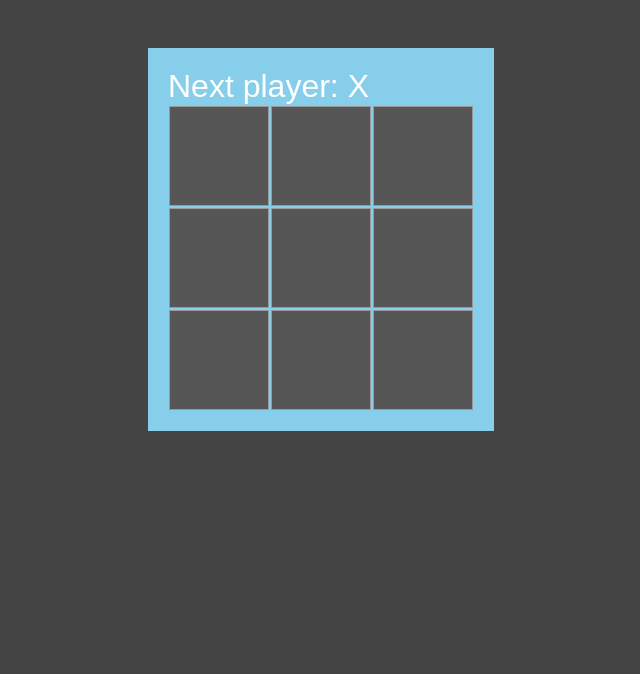
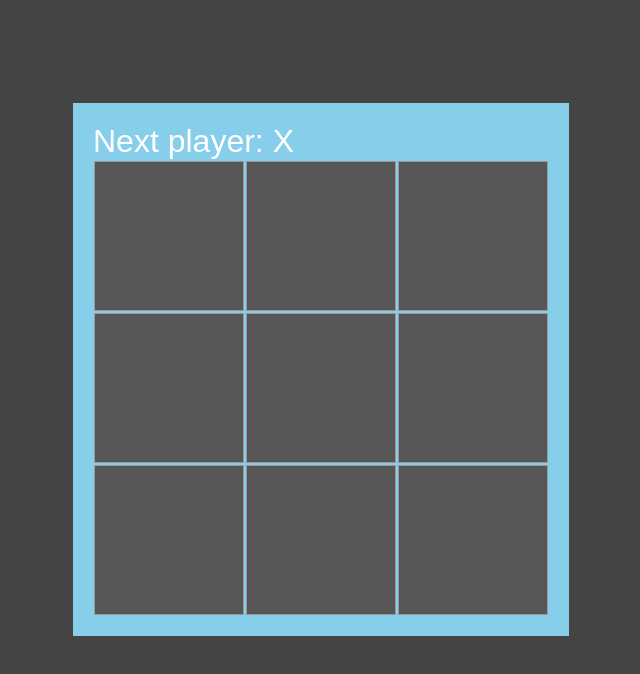
Before and after one commit to chadirabii/X-O, a React (Create React App) app: page / in a window 1280 px wide. Shown: the top 674 px of the page, without its empty margins (319-959 px from the left). Built offline with nearby package versions, Linux system fonts and the light colour scheme.

Commit message:
style modifications

```diff
--- a/src/components/Game/game.css
+++ b/src/components/Game/game.css
@@ -1,7 +1,7 @@
 body {
   background-color: #444;
   color: white;
-  margin: 20px;
+  margin: 75px;
   font: 32px "Century Gothic", Futura, sans-serif;
 }
 
--- a/src/components/Square/square.css
+++ b/src/components/Square/square.css
@@ -6,8 +6,8 @@
   border: 1px solid #999;
   font-size: 84px;
   text-align: center;
-  width: 100px;
-  height: 100px;
+  width: 150px;
+  height: 150px;
 }
 
 .square:focus {
```
